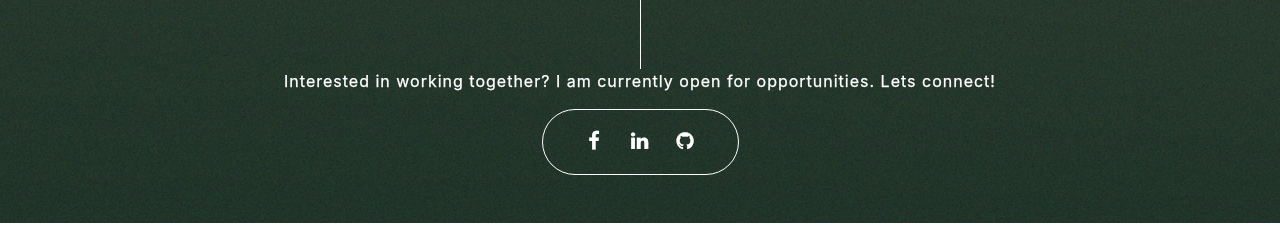
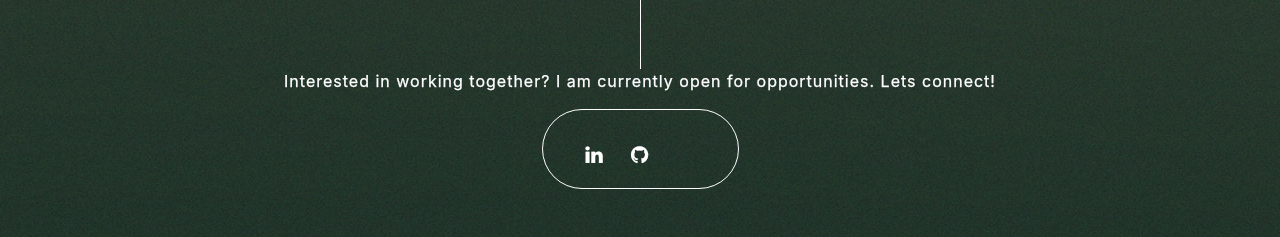
Before and after one commit to timhopp/TimHopp, a plain HTML site: page index.html in a window 1280 px wide. Shown: the part 2904-3141 px from the top of the page. Drawn offline with nearby package versions, Linux system fonts and the light colour scheme.

Commit message:
removed fb link

```diff
--- a/index.html
+++ b/index.html
@@ -194,14 +194,6 @@
       <ul class="icons">
         <li>
           <a
-            href="https://www.facebook.com/timhopp111/"
-            class="icon fa-facebook"
-            target="_blank"
-            ><span class="label">Facebook</span></a
-          >
-        </li>
-        <li>
-          <a
             href="https://www.linkedin.com/in/timhopp/"
             class="icon fa-linkedin"
             target="_blank"
@@ -214,6 +206,15 @@
             class="icon fa-github"
             target="_blank"
             ><span class="label">Github</span></a
+          >
+        </li>
+        <!--NOTE Still Need To Add Email  -->
+        <li>
+          <a
+            href="mailto:timothyjhopp@gmail.com"
+            class="icon fa-email"
+            target="_blank"
+            ><span class="label">Email</span></a
           >
         </li>
       </ul>
```
